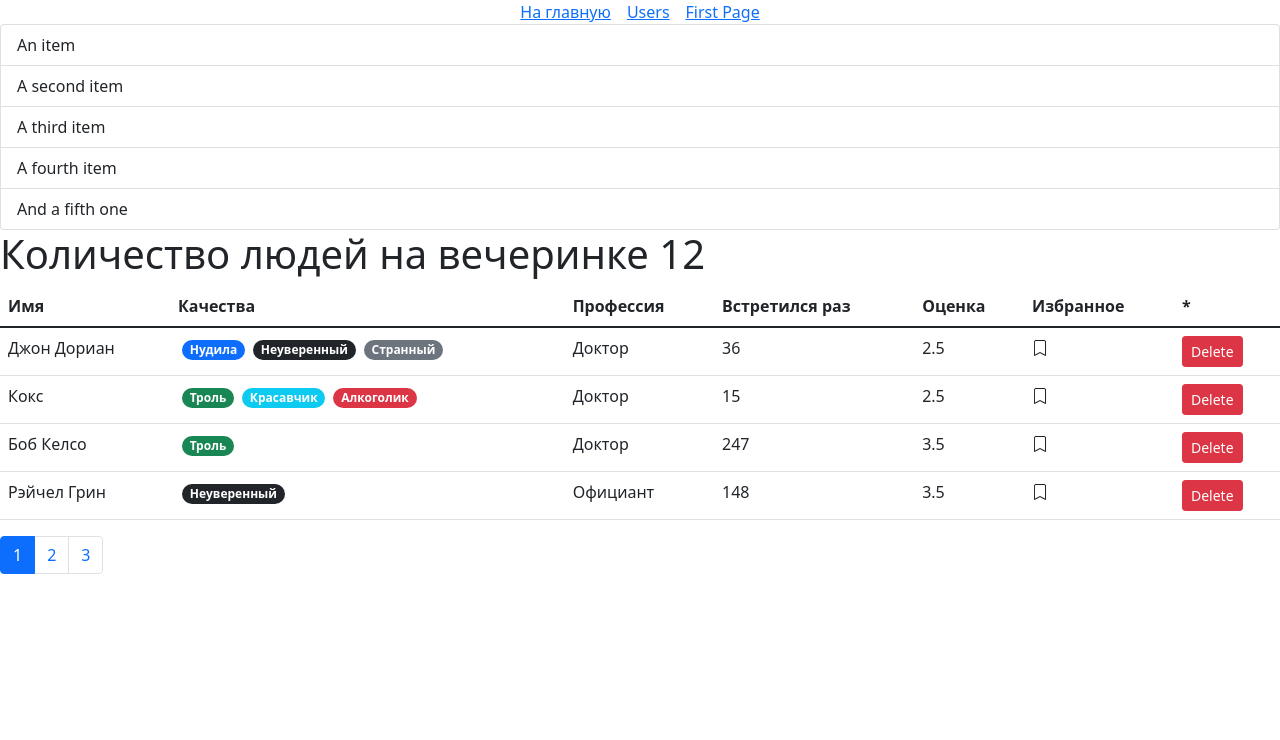
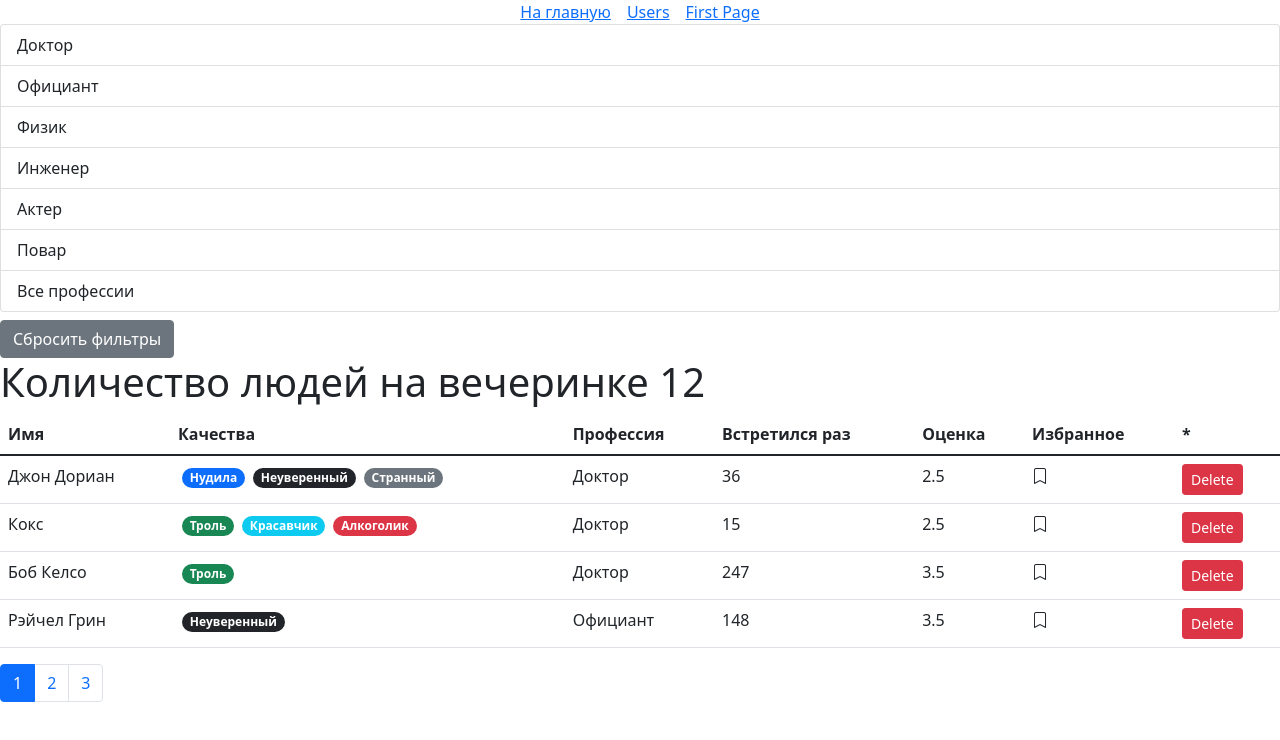
Before and after one commit to Gorschenko/react-app, a React (Create React App) app: page /second in a window 1280 px wide. Shown: the top 740 px of the page. Built offline with nearby package versions, Linux system fonts and the light colour scheme.

Commit message:
Filtration has been added

```diff
--- /dev/null
+++ b/src/api/fake.api/professions.api.js
@@ -0,0 +1,16 @@
+export const professions = {
+  doctor: { _id: "67rdca3eeb7f6fgeed471818", name: "Доктор" },
+  waiter: { _id: "67rdca3eeb7f6fgeed471820", name: "Официант" },
+  physics: { _id: "67rdca3eeb7f6fgeed471814", name: "Физик" },
+  engineer: { _id: "67rdca3eeb7f6fgeed471822", name: "Инженер" },
+  actor: { _id: "67rdca3eeb7f6fgeed471824", name: "Актер" },
+  cook: { _id: "67rdca3eeb7f6fgeed471829", name: "Повар" },
+};
+
+const fetchAll = () =>
+  new Promise((resolve) => setTimeout(resolve(professions), 5000));
+
+// eslint-disable-next-line import/no-anonymous-default-export
+export default {
+  fetchAll,
+};
--- a/src/api/fake.api/user.api.js
+++ b/src/api/fake.api/user.api.js
@@ -1,42 +1,36 @@
-const professions = {
-    doctor: { _id: "67rdca3eeb7f6fgeed471818", name: "Доктор" },
-    waiter: { _id: "67rdca3eeb7f6fgeed471820", name: "Официант" },
-    physics: { _id: "67rdca3eeb7f6fgeed471814", name: "Физик" },
-    engineer: { _id: "67rdca3eeb7f6fgeed471822", name: "Инженер" },
-    actor: { _id: "67rdca3eeb7f6fgeed471824", name: "Актер" },
-    cook: { _id: "67rdca3eeb7f6fgeed471829", name: "Повар" }
-};
+import { professions } from "./professions.api";
+
 const qualities = {
   tedious: {
     _id: "67rdca3eeb7f6fgeed471198",
     name: "Нудила",
-        color: "primary"
+    color: "primary",
   },
   strange: {
     _id: "67rdca3eeb7f6fgeed471100",
     name: "Странный",
-        color: "secondary"
+    color: "secondary",
   },
   buller: {
     _id: "67rdca3eeb7f6fgeed4711012",
     name: "Троль",
-        color: "success"
+    color: "success",
   },
   alcoholic: {
     _id: "67rdca3eeb7f6fgeed471101",
     name: "Алкоголик",
-        color: "danger"
+    color: "danger",
   },
   handsome: {
     _id: "67rdca3eeb7f6fgeed471102",
     name: "Красавчик",
-        color: "info"
+    color: "info",
   },
   uncertain: {
     _id: "67rdca3eeb7f6fgeed471103",
     name: "Неуверенный",
-        color: "dark"
-    }
+    color: "dark",
+  },
 };
 
 const users = [
@@ -47,7 +41,7 @@
     qualities: [qualities.tedious, qualities.uncertain, qualities.strange],
     completedMeetings: 36,
     rate: 2.5,
-        bookmark: false
+    bookmark: false,
   },
   {
     _id: "67rdca3eeb7f6fgeed471816",
@@ -56,7 +50,7 @@
     qualities: [qualities.buller, qualities.handsome, qualities.alcoholic],
     completedMeetings: 15,
     rate: 2.5,
-        bookmark: false
+    bookmark: false,
   },
   {
     _id: "67rdca3eeb7f6fgeed471817",
@@ -65,7 +59,7 @@
     qualities: [qualities.buller],
     completedMeetings: 247,
     rate: 3.5,
-        bookmark: false
+    bookmark: false,
   },
   {
     _id: "67rdca3eeb7f6fgeed471818",
@@ -74,7 +68,7 @@
     qualities: [qualities.uncertain],
     completedMeetings: 148,
     rate: 3.5,
-        bookmark: false
+    bookmark: false,
   },
   {
     _id: "67rdca3eeb7f6fgeed471819",
@@ -83,7 +77,7 @@
     qualities: [qualities.strange, qualities.tedious],
     completedMeetings: 37,
     rate: 4.6,
-        bookmark: false
+    bookmark: false,
   },
   {
     _id: "67rdca3eeb7f6fgeed471820",
@@ -92,7 +86,7 @@
     qualities: [qualities.strange, qualities.uncertain],
     completedMeetings: 147,
     rate: 3.5,
-        bookmark: false
+    bookmark: false,
   },
   {
     _id: "67rdca3eeb7f6fgeed471821",
@@ -101,7 +95,7 @@
     qualities: [qualities.strange, qualities.tedious],
     completedMeetings: 72,
     rate: 3.5,
-        bookmark: false
+    bookmark: false,
   },
   {
     _id: "67rdca3eeb7f6fgeed471822",
@@ -110,7 +104,7 @@
     qualities: [qualities.handsome],
     completedMeetings: 72,
     rate: 5,
-        bookmark: false
+    bookmark: false,
   },
   {
     _id: "67rdca3eeb7f6fgeed471823",
@@ -119,7 +113,7 @@
     qualities: [qualities.strange, qualities.uncertain],
     completedMeetings: 17,
     rate: 4.5,
-        bookmark: false
+    bookmark: false,
   },
   {
     _id: "67rdca3eeb7f6fgeed471824",
@@ -128,7 +122,7 @@
     qualities: [qualities.handsome, qualities.buller],
     completedMeetings: 17,
     rate: 4.5,
-        bookmark: false
+    bookmark: false,
   },
   {
     _id: "67rdca3eeb7f6fgeed47181f",
@@ -137,7 +131,7 @@
     qualities: [qualities.uncertain, qualities.strange],
     completedMeetings: 434,
     rate: 3.5,
-        bookmark: false
+    bookmark: false,
   },
   {
     _id: "67rdca3eeb7f6fgeed47181r",
@@ -146,8 +140,8 @@
     qualities: [qualities.handsome],
     completedMeetings: 434,
     rate: 5,
-        bookmark: false
-    }
+    bookmark: false,
+  },
 ];
 export function fetchAll() {
   return users;
--- a/src/api/index.js
+++ b/src/api/index.js
@@ -1,5 +1,8 @@
 import * as users from "./fake.api/user.api";
+import professions from "./fake.api/professions.api";
+
 const API = {
-    users
+  users,
+  professions,
 };
 export default API;
--- a/src/components/bookmark.jsx
+++ b/src/components/bookmark.jsx
@@ -2,6 +2,7 @@
   return (
     <i
       className={"bi bi-bookmark" + (bookmark ? "-fill" : "")}
+      role="button"
       onClick={onSelect}
     />
   );
--- a/src/components/groupList.jsx
+++ b/src/components/groupList.jsx
@@ -1,15 +1,42 @@
 import React from "react";
+import PropTypes from "prop-types";
 
-const GroupList = () => {
+const GroupList = ({
+  items,
+  valueProperty,
+  contentProperty,
+  onItemSelect,
+  selectedItem,
+}) => {
   return (
     <ul className="list-group">
-      <li className="list-group-item">An item</li>
-      <li className="list-group-item">A second item</li>
-      <li className="list-group-item">A third item</li>
-      <li className="list-group-item">A fourth item</li>
-      <li className="list-group-item">And a fifth one</li>
+      {Object.keys(items).map((k) => (
+        <li
+          className={
+            "list-group-item" + (selectedItem === items[k] ? " active" : "")
+          }
+          key={items[k][valueProperty]}
+          onClick={() => onItemSelect(items[k])}
+          role="button"
+        >
+          {items[k][contentProperty]}
+        </li>
+      ))}
     </ul>
   );
 };
 
+GroupList.propTypes = {
+  items: PropTypes.object.isRequired,
+  contentProperty: PropTypes.string.isRequired,
+  valueProperty: PropTypes.string.isRequired,
+  onItemSelect: PropTypes.func.isRequired,
+  selectedItem: PropTypes.object,
+};
+
+GroupList.defaultProps = {
+  contentProperty: "name",
+  valueProperty: "_id",
+};
+
 export default GroupList;
--- a/src/components/users.jsx
+++ b/src/components/users.jsx
@@ -1,4 +1,4 @@
-import React, { useState } from "react";
+import React, { useState, useEffect } from "react";
 import User from "components/user";
 import SearchStatus from "components/searchStatus";
 import Pagination from "components/pagination";
@@ -8,13 +8,24 @@
 
 const Users = () => {
   const [users, setUsers] = useState(api.users.fetchAll());
+  const [professions, setProfession] = useState();
+  const [currentPage, setCurrentPage] = useState(1);
+  const [selectedProf, setSelectedProf] = useState();
+
   const count = users.length;
-  const [currentPage, setCurrentPage] = useState(1);
   const pageSize = 4;
+
+  useEffect(() => {
+    api.professions.fetchAll().then((professions) =>
+      setProfession({
+        ...professions,
+        allProfession: { name: "Все профессии" },
+      })
+    );
+  }, []);
 
   const handlePageChange = (pageIndex) => {
     setCurrentPage(pageIndex);
-    console.log("page: ", pageIndex);
   };
 
   const getTableHeader = () => {
@@ -48,12 +59,36 @@
     );
   };
 
-  const userCrop = paginate(users, currentPage, pageSize);
-  console.log(userCrop);
+  const filteredUsers =
+    selectedProf && selectedProf._id
+      ? users.filter((u) => u.profession === selectedProf)
+      : users;
+
+  const userCrop = paginate(filteredUsers, currentPage, pageSize);
+
+  const handleProffesionSelect = (item) => {
+    setSelectedProf(item);
+    console.log(item);
+  };
+
+  const clearFilter = () => {
+    setSelectedProf();
+  };
 
   return (
     <div>
-      <GroupList />
+      {professions && (
+        <>
+          <GroupList
+            items={professions}
+            onItemSelect={handleProffesionSelect}
+            selectedItem={selectedProf}
+          />
+          <button className="btn btn-secondary mt-2" onClick={clearFilter}>
+            Сбросить фильтры
+          </button>
+        </>
+      )}
       <SearchStatus usersLength={count} />
       {count !== 0 && (
         <table className="table">
```
Lines whose indentation alone changed are shown as unchanged.
